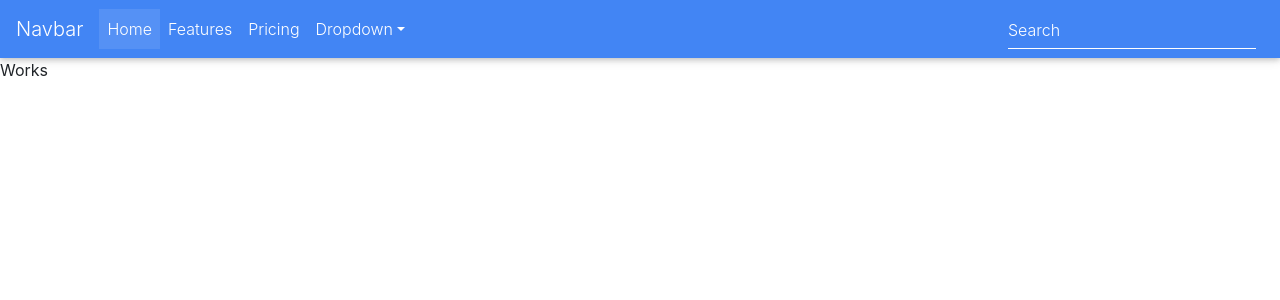
After one commit to lizKimita/Mshauri-Connect, a Django app: page / in a window 1280 px wide. The commit adds this page. Shown: the top 300 px of the page. Run offline with Django 3.2, Linux system fonts and the light colour scheme; some libraries are stand-ins or nearby versions.

Commit message:
Create templates for index,base and navbar.

```diff
--- a/connect/templates/base.html
+++ b/connect/templates/base.html
@@ -1,4 +1,4 @@
-{% load bootstrap3 %}
+{% load bootstrap4 %}
 {% load static %}
 
 <!DOCTYPE html>
--- /dev/null
+++ b/connect/templates/index.html
@@ -0,0 +1,4 @@
+{% extends 'base.html' %}
+{% block content %}
+<p>Works</p>
+{% endblock%}
--- /dev/null
+++ b/connect/templates/navbar.html
@@ -0,0 +1,53 @@
+<!--Navbar-->
+<nav class="navbar navbar-expand-lg navbar-dark primary-color">
+
+    <!-- Navbar brand -->
+    <a class="navbar-brand" href="#">Navbar</a>
+
+    <!-- Collapse button -->
+    <button class="navbar-toggler" type="button" data-toggle="collapse" data-target="#basicExampleNav"
+      aria-controls="basicExampleNav" aria-expanded="false" aria-label="Toggle navigation">
+      <span class="navbar-toggler-icon"></span>
+    </button>
+
+    <!-- Collapsible content -->
+    <div class="collapse navbar-collapse" id="basicExampleNav">
+
+      <!-- Links -->
+      <ul class="navbar-nav mr-auto">
+        <li class="nav-item active">
+          <a class="nav-link" href="#">Home
+            <span class="sr-only">(current)</span>
+          </a>
+        </li>
+        <li class="nav-item">
+          <a class="nav-link" href="#">Features</a>
+        </li>
+        <li class="nav-item">
+          <a class="nav-link" href="#">Pricing</a>
+        </li>
+
+        <!-- Dropdown -->
+        <li class="nav-item dropdown">
+          <a class="nav-link dropdown-toggle" id="navbarDropdownMenuLink" data-toggle="dropdown"
+            aria-haspopup="true" aria-expanded="false">Dropdown</a>
+          <div class="dropdown-menu dropdown-primary" aria-labelledby="navbarDropdownMenuLink">
+            <a class="dropdown-item" href="#">Action</a>
+            <a class="dropdown-item" href="#">Another action</a>
+            <a class="dropdown-item" href="#">Something else here</a>
+          </div>
+        </li>
+
+      </ul>
+      <!-- Links -->
+
+      <form class="form-inline">
+        <div class="md-form my-0">
+          <input class="form-control mr-sm-2" type="text" placeholder="Search" aria-label="Search">
+        </div>
+      </form>
+    </div>
+    <!-- Collapsible content -->
+
+  </nav>
+  <!--/.Navbar-->
--- /dev/null
+++ b/connect/urls.py
@@ -0,0 +1,5 @@
+from django.conf.urls import url
+from . import views
+urlpatterns=[
+    url(r'^$',views.home,name='home'),
+]
```
Also changed, not shown: requirements.txt (+4 -4 lines).
